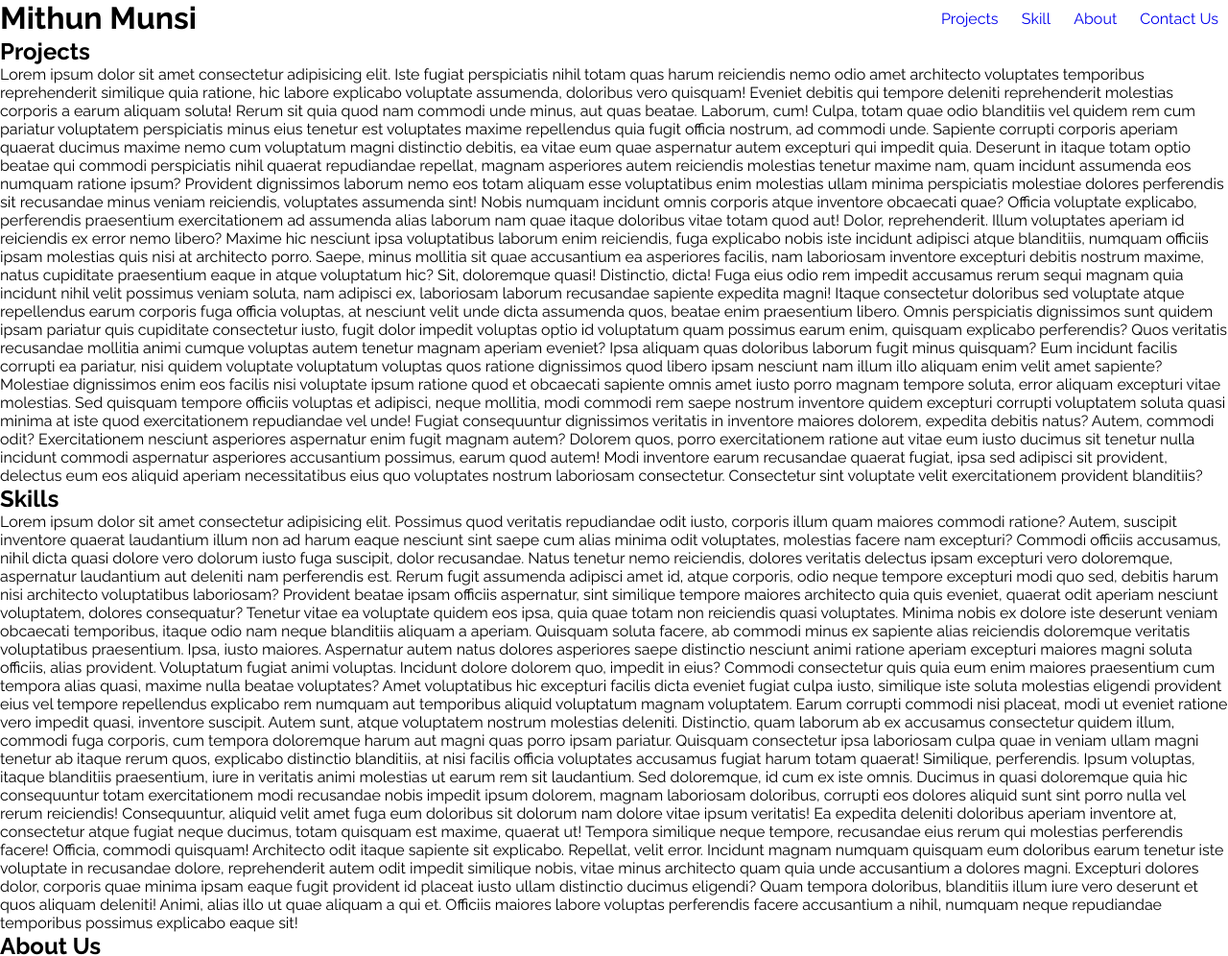
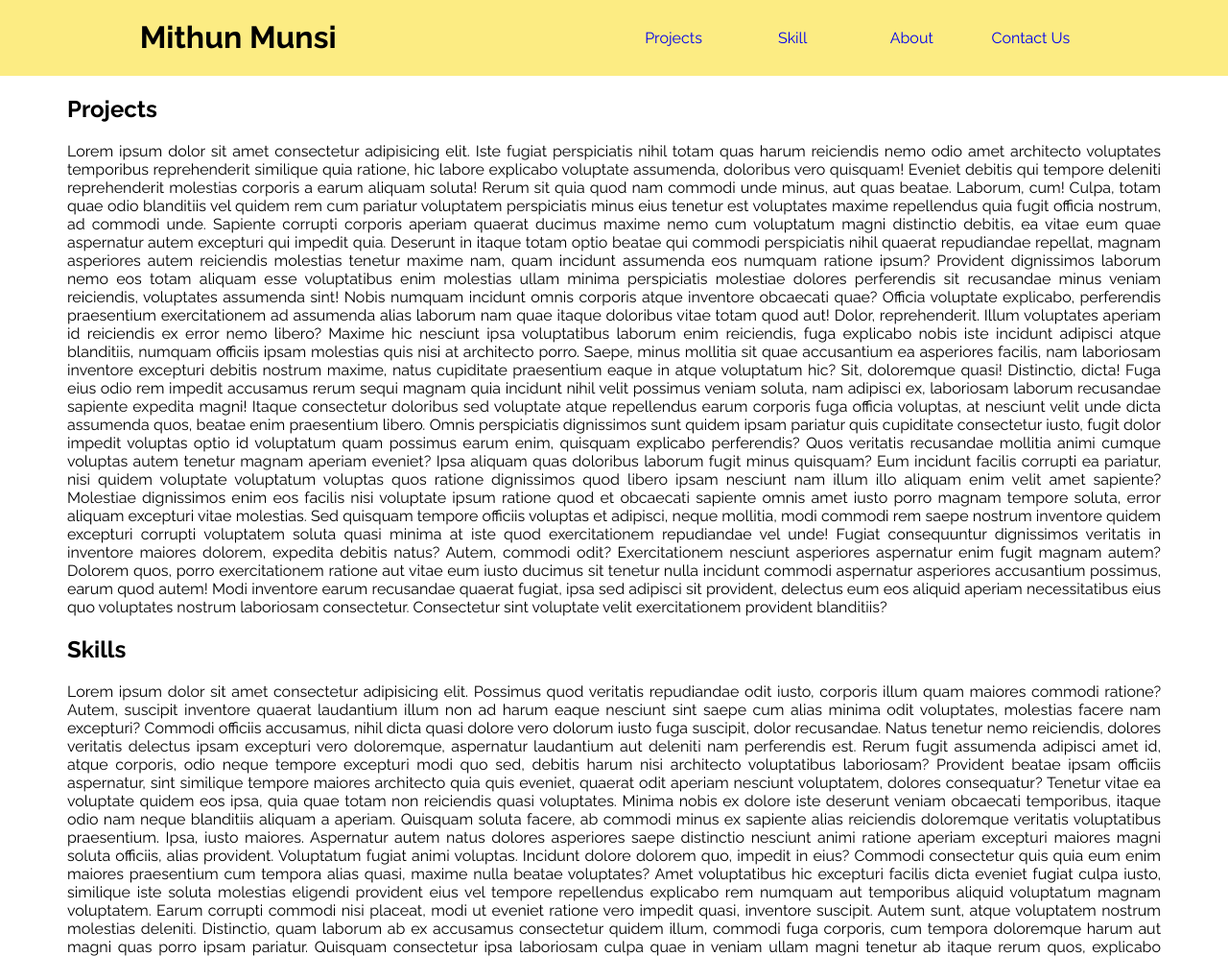
Before and after one commit to mithunmunsi/BC_Margit, a plain HTML site: page Task7/index.html in a window 1280 px wide. Shown: the top 996 px of the page at 96% size. Drawn offline with nearby package versions, Linux system fonts and the light colour scheme.

Commit message:
style sheet modified

```diff
--- a/Task7/style.css
+++ b/Task7/style.css
@@ -11,18 +11,22 @@ html {
 body {
   font-family: 'Raleway', sans-serif;
 }
+h2 {
+  margin: 20px 0;
+}
 section {
   scroll-margin-top: 60px;
 }
 header {
   display: flex;
-  justify-content: space-between;
+  justify-content: space-around;
   position: sticky;
   top: 0;
+  padding: 20px 0;
+  background-color: #fcec83;
 }
 .header-bg {
-  background-color: #fff;
-  height: 60px;
+  background-color: #ffffff;
 }
 
 ul {
@@ -31,9 +35,22 @@ ul {
 li {
   display: inline-block;
   padding: 10px;
+  width: 100px;
+  text-align: center;
 }
 a {
   text-decoration: none;
+}
+li:hover {
+  background-color: coral;
+  color: #fff;
+  transition: 0.5s ease-in;
+}
+
+main {
+  width: 1140px;
+  margin: 0 auto;
+  text-align: justify;
 }
 .btn {
   border: none;
```
